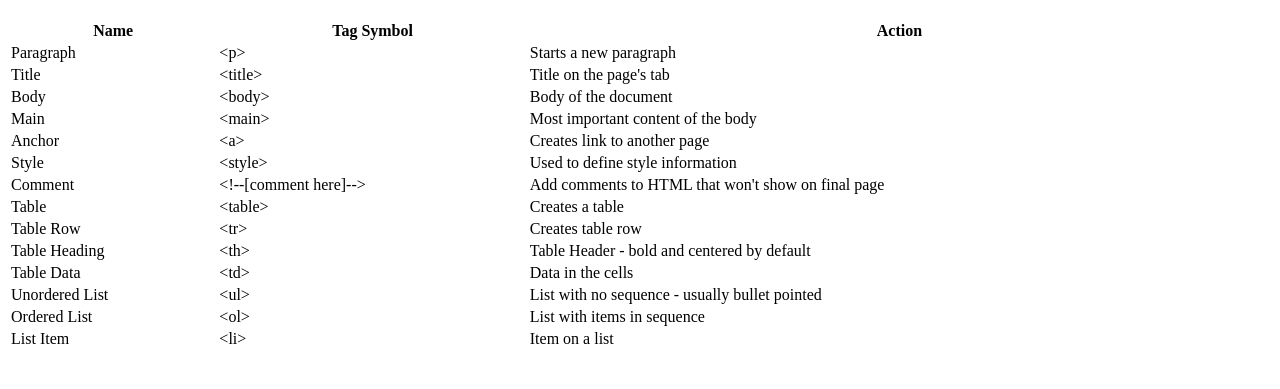
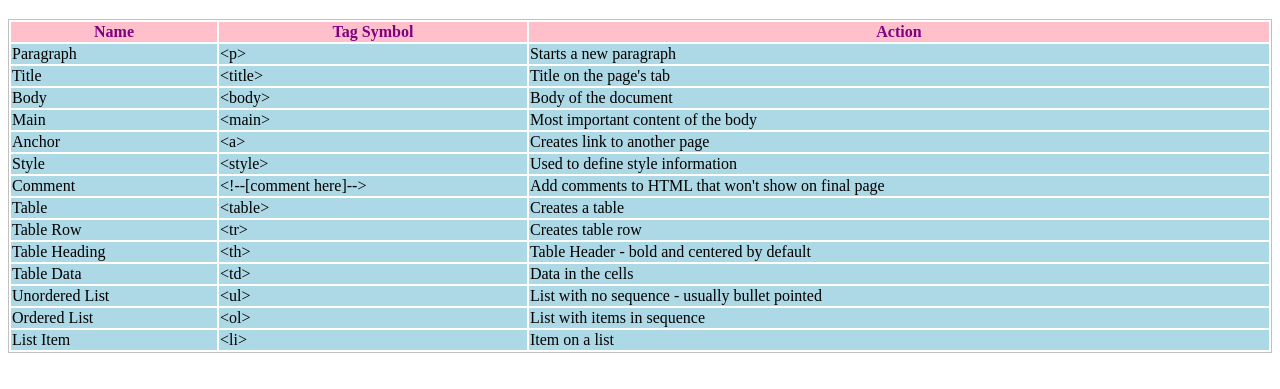
Before and after one commit to karicfuller/Tech-Academy-Automated-HTML-and-CSS-Course, a plain HTML site: page HTML and CSS Projects/Basic_HTML_and_CSS/HTML_Table.html in a window 1280 px wide. Shown: the part 61-450 px from the top of the page. Drawn offline with Linux system fonts and the light colour scheme.

Commit message:
Added styled table and css sheet

```diff
--- /dev/null
+++ b/HTML and CSS Projects/Basic_HTML_and_CSS/CSS_table.css
@@ -0,0 +1,18 @@
+table {
+    border: 1px solid silver;
+}
+
+td:hover {
+    background-color: yellow;
+    color: black;
+}
+
+tr, th {
+    background-color: pink;
+    color: purple;
+}
+
+tr, td {
+    background-color: lightblue;
+    color: black;
+}
--- a/HTML and CSS Projects/Basic_HTML_and_CSS/HTML_Table.html
+++ b/HTML and CSS Projects/Basic_HTML_and_CSS/HTML_Table.html
@@ -1,6 +1,7 @@
 <!DOCTYPE html>
 <html lang="en">
     <head>
+        <link rel="stylesheet" type="text/css" href="CSS_table.css">
         <title>Table Assignment</title>
     </head>
     <body>
```
